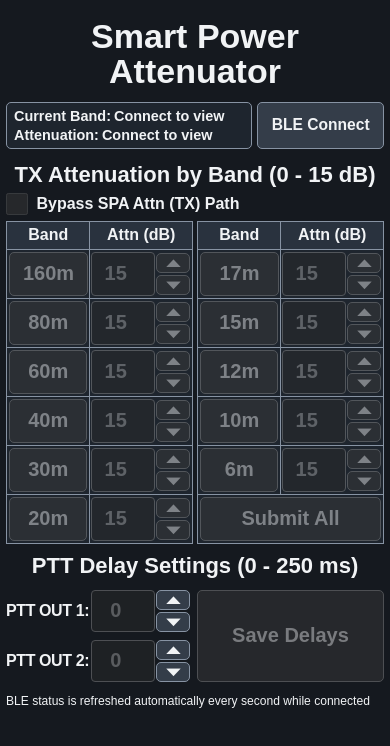
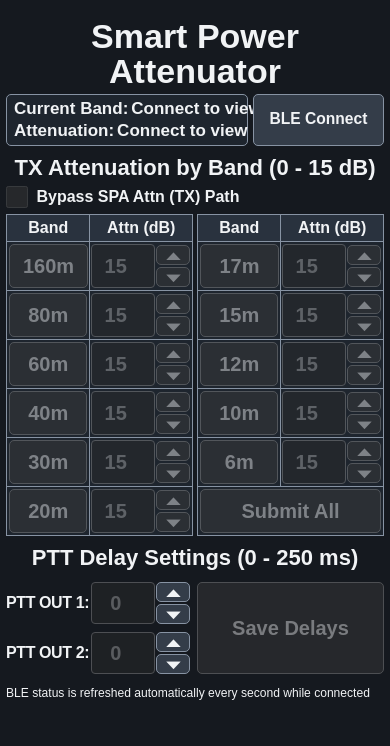
Before and after one commit to WA2T/SPA-BLE, a plain HTML site: page index.html in a window 390 px wide. Drawn offline with Linux system fonts and the light colour scheme.

Commit message:
Add files via upload

```diff
--- a/index.html
+++ b/index.html
@@ -1358,6 +1358,23 @@ body .bypass-row label[for="bypass"] {
     min-width:34px !important;
     margin-left:0 !important;
     margin-right:1px !important;
+  }
+
+  /* Larger Current Band / Attenuation readouts, compensated by nearby whitespace. */
+  .status-connect-row .current-status { font-size:20px; }
+  @media (max-width:480px) {
+    body > h1 { margin-bottom:4px !important; }
+    .status-connect-row { margin-bottom:3px !important; }
+    .status-connect-row .current-status {
+      font-size:17px !important;
+      padding-top:4px !important;
+      padding-bottom:4px !important;
+      row-gap:2px !important;
+    }
+  }
+  @media (max-width:480px) and (max-height:750px) {
+    body > h1 { margin-bottom:2px !important; }
+    .status-connect-row { margin-bottom:2px !important; }
   }
 </style>
 </head>
```
